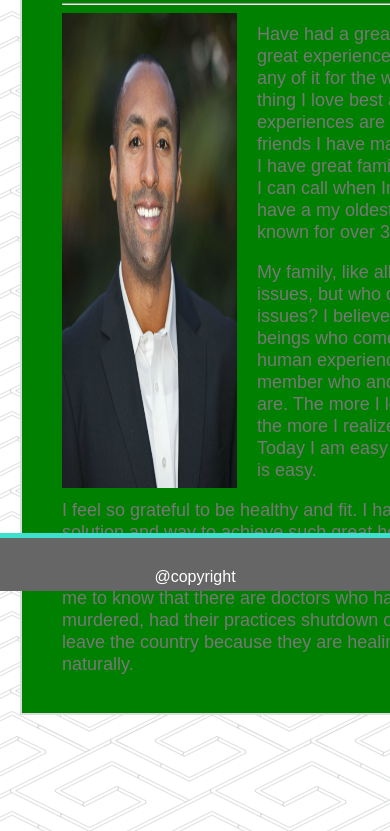
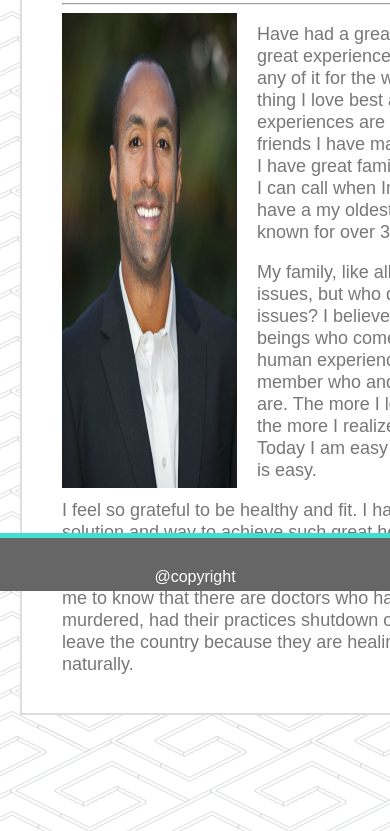
Before and after one commit to tarql24/Responsive-Portfolio, a plain HTML site: page index.html in a window 390 px wide. Shown: the part 253-1084 px from the top of the page. Drawn offline with Linux system fonts and the light colour scheme.

Commit message:
updated style_css file

```diff
--- a/assets/css/style.css
+++ b/assets/css/style.css
@@ -214,7 +214,7 @@ input[type=text], select, textarea {
         width:540px;
         margin-left:20px;
         margin-right:20px;
-        background-color: red;
+        background-color: #fff;
     }
 
     .photobox {
@@ -245,7 +245,7 @@ input[type=text], select, textarea {
 @media screen and (max-width: 768px) {
     #content, #headerwrap {
         width:680px;
-        background-color:blue;
+        background-color:#fff;
     }
 
     #content {
@@ -301,7 +301,7 @@ input[type=text], select, textarea {
 
     #content {
         width:560px;
-        background-color:green;
+        background-color:#fff;
         margin-left:20px;
         margin-right:20px;
     }
```
